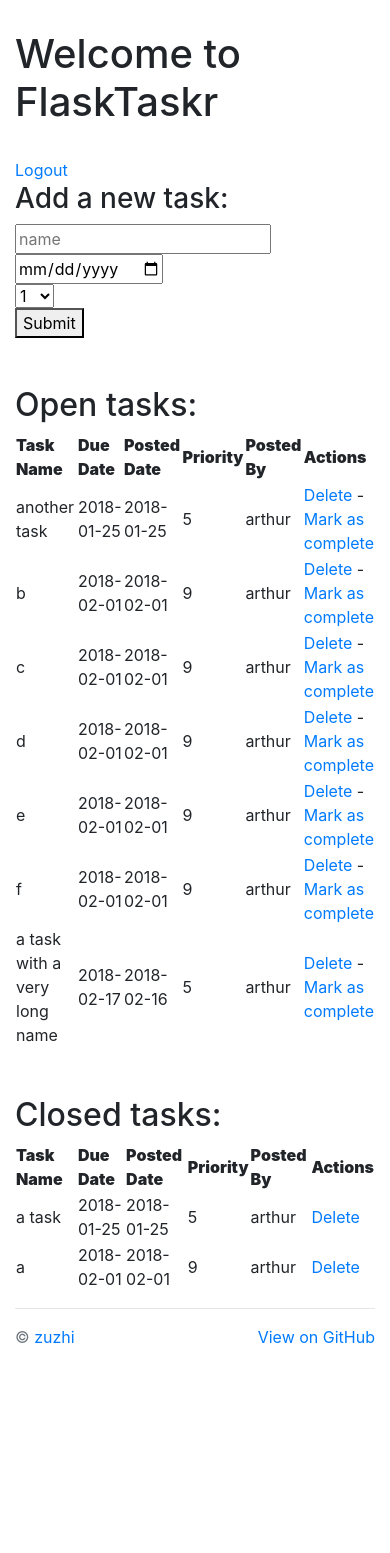
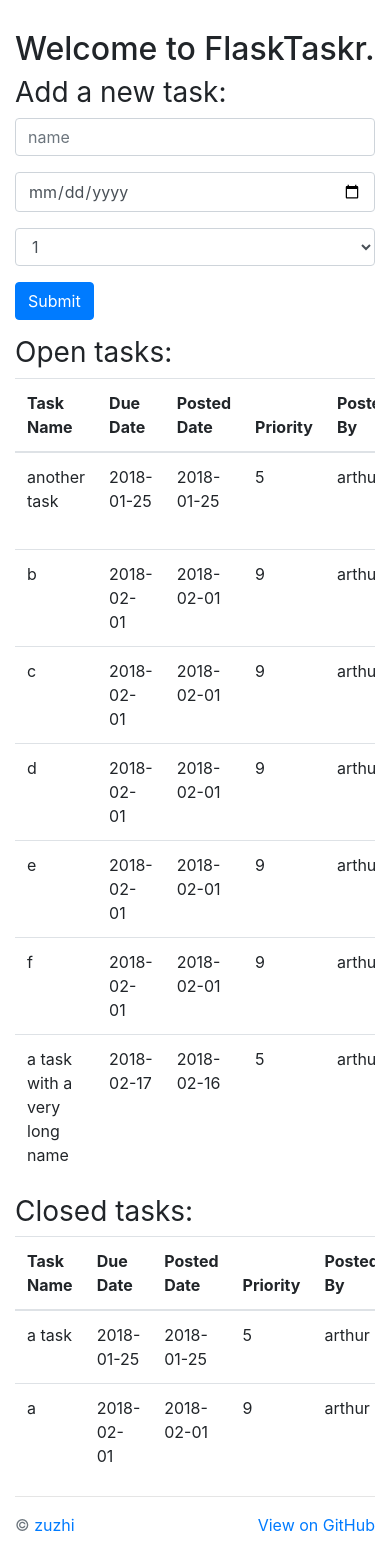
Before and after one commit to zuzhi/flasktaskr, a Flask app: page /add/ in a window 390 px wide. Shown: the part 56-1609 px from the top of the page. Before the commit the page ends 1399 px from the top, so only its background shows below. Run offline with Flask 2, Linux system fonts and the light colour scheme; a user stored in the database is signed in; data comes from the database, SQL or seed files in the repository; both versions use the stored data as it was after the commit; some libraries are stand-ins or nearby versions.

Commit message:
Change UI

```diff
--- a/project/templates/_base.html
+++ b/project/templates/_base.html
@@ -20,16 +20,12 @@
       </button>
       <div class="collapse navbar-collapse" id="navbarSupportedContent">
         <ul class="navbar-nav mr-auto">
-          <li class="nav-item active">
+          <li class="nav-item">
             <a class="nav-link" href="{{ url_for('users.login') }}">Login <span class="sr-only">(current)</span></a>
           </li>
           {% if not session.logged_in %}
           <li class="nav-item">
             <a class="nav-link" href="{{ url_for('users.register') }}">Signup</a>
-          </li>
-          {% else %}
-          <li class="nav-item">
-            <a class="nav-link" href="{{ url_for('users.logout') }}">Signout</a>
           </li>
           {% endif %}
         </ul>
@@ -37,6 +33,7 @@
         <span class="navbar-text">
           Welcome, {{username}}.
         </span>
+        <a class="nav-link" href="{{ url_for('users.logout') }}">Signout</a>
         {% endif %}
       </div>
     </div>
--- a/project/templates/tasks.html
+++ b/project/templates/tasks.html
@@ -1,70 +1,65 @@
 {% extends "_base.html" %}
 {% block content %}
 
-<h1>Welcome to FlaskTaskr</h1>
-<br>
-<a href="{{ url_for('users.logout') }}">Logout</a>
+<h2>Welcome to FlaskTaskr.</h2>
 <div class="add-task">
-  <h3>Add a new task:</h3>
+  <h3 class="font-weight-normal">Add a new task:</h3>
   <form action="{{ url_for('tasks.new_task') }}" method="post" class="inline-form">
     {{ form.csrf_token }}
-    <div class="input-group">
-      {{ form.name(placeholder="name") }}
+    <div class="form-group">
+      {{ form.name(placeholder="name", class_="form-control col-md-3", id="name", required="required") }}
       {% if form.name.errors %}
-        <div class="error">
+      <div class="invalid-feedback">
         {% for error in form.name.errors %}
           {{ error }}
         {% endfor %}
       </div>
       {% endif %}
     </div>
-    <div class="input-group">
-      {{ form.due_date(placeholder="due date") }}
+    <div class="form-group">
+      {{ form.due_date(placeholder="due date", class_="form-control col-md-3", id="dueDate", required="required") }}
       {% if form.due_date.errors %}
-        <div class="error">
+      <div class="invalid-feedback">
         {% for error in form.due_date.errors %}
           {{ error }}
         {% endfor %}
       </div>
       {% endif %}
     </div>
-    <div class="input-group">
-      {{ form.priority(placeholder="priority") }}
+    <div class="form-group">
+      {{ form.priority(placeholder="priority", class_="form-control col-md-3", id="priority", required="required") }}
       {% if form.priority.errors %}
-        <div class="error">
+      <div class="invalid-feedback">
         {% for error in form.priority.errors %}
           {{ error }}
         {% endfor %}
       </div>
       {% endif %}
     </div>
-    <div class="input-group">
-      <button class="button" type="submit">Submit</button>
+    <div class="form-group">
+      <button class="btn btn-primary" type="submit">Submit</button>
     </div>
 </div>
 <div class="entries">
-  <br>
-  <br>
-  <h2>Open tasks:</h2>
-  <div class="datagrid">
-    <table>
+  <h3 class="font-weight-normal">Open tasks:</h3>
+  <table class="table table-responsive">
     <thead>
       <tr>
-          <th width="200px"><strong>Task Name</strong></th>
-          <th width="75px"><strong>Due Date</strong></th>
-          <th width="100px"><strong>Posted Date</strong></th>
-          <th width="50px"><strong>Priority</strong></th>
-          <th width="90px"><strong>Posted By</strong></th>
-          <th><strong>Actions</strong></th>
+        <th>Task Name</th>
+        <th>Due Date</th>
+        <th>Posted Date</th>
+        <th>Priority</th>
+        <th>Posted By</th>
+        <th>Actions</th>
       </tr>
     </thead>
     {% for task in open_tasks %}
     <tr>
-          <td width="200px">{{ task.name }}</td>
-          <td width="75px">{{ task.due_date }}</td>
-          <td width="100px">{{ task.posted_date }}</td>
-          <td width="50px">{{ task.priority }}</td>
-          <td width="90px">{{ task.poster.name }}</td>
+      <td>{{ task.name }}</td>
+      <td>{{ task.due_date }}</td>
+      <td>{{ task.posted_date }}</td>
+      <td>{{ task.priority }}</td>
+      <td>{{ task.poster.name }}</td>
       <td>
         {% if task.poster.name == session.name or session.role == "admin" %}
         <a href="{{ url_for('tasks.delete_entry', task_id = task.task_id) }}">Delete</a>  -
@@ -77,30 +72,26 @@
     {% endfor %}
   </table>
 </div>
-</div>
-<br>
-<br>
 <div class="entries">
-  <h2>Closed tasks:</h2>
-  <div class="datagrid">
-    <table>
+  <h3 class="font-weight-normal">Closed tasks:</h3>
+  <table class="table table-responsive">
     <thead>
       <tr>
-          <th width="200px"><strong>Task Name</strong></th>
-          <th width="75px"><strong>Due Date</strong></th>
-          <th width="100px"><strong>Posted Date</strong></th>
-          <th width="50px"><strong>Priority</strong></th>
-          <th width="90px"><strong>Posted By</strong></th>
-          <th><strong>Actions</strong></th>
+        <th>Task Name</th>
+        <th>Due Date</th>
+        <th>Posted Date</th>
+        <th>Priority</th>
+        <th>Posted By</th>
+        <th>Actions</th>
       </tr>
     </thead>
     {% for task in closed_tasks %}
     <tr>
-          <td width="200px">{{ task.name }}</td>
-          <td width="75px">{{ task.due_date }}</td>
-          <td width="100px">{{ task.posted_date }}</td>
-          <td width="50px">{{ task.priority }}</td>
-          <td width="90px">{{ task.poster.name }}</td>
+      <td>{{ task.name }}</td>
+      <td>{{ task.due_date }}</td>
+      <td>{{ task.posted_date }}</td>
+      <td>{{ task.priority }}</td>
+      <td>{{ task.poster.name }}</td>
       <td>
         {% if task.poster.name == session.name or session.role == "admin" %}
         <a href="{{ url_for('tasks.delete_entry', task_id = task.task_id) }}">Delete</a>
@@ -112,5 +103,4 @@
     {% endfor %}
   </table>
 </div>
-</div>
 {% endblock %}
```
Also changed, not shown: project/flasktaskr.db. Lines whose indentation alone changed are shown as unchanged.
